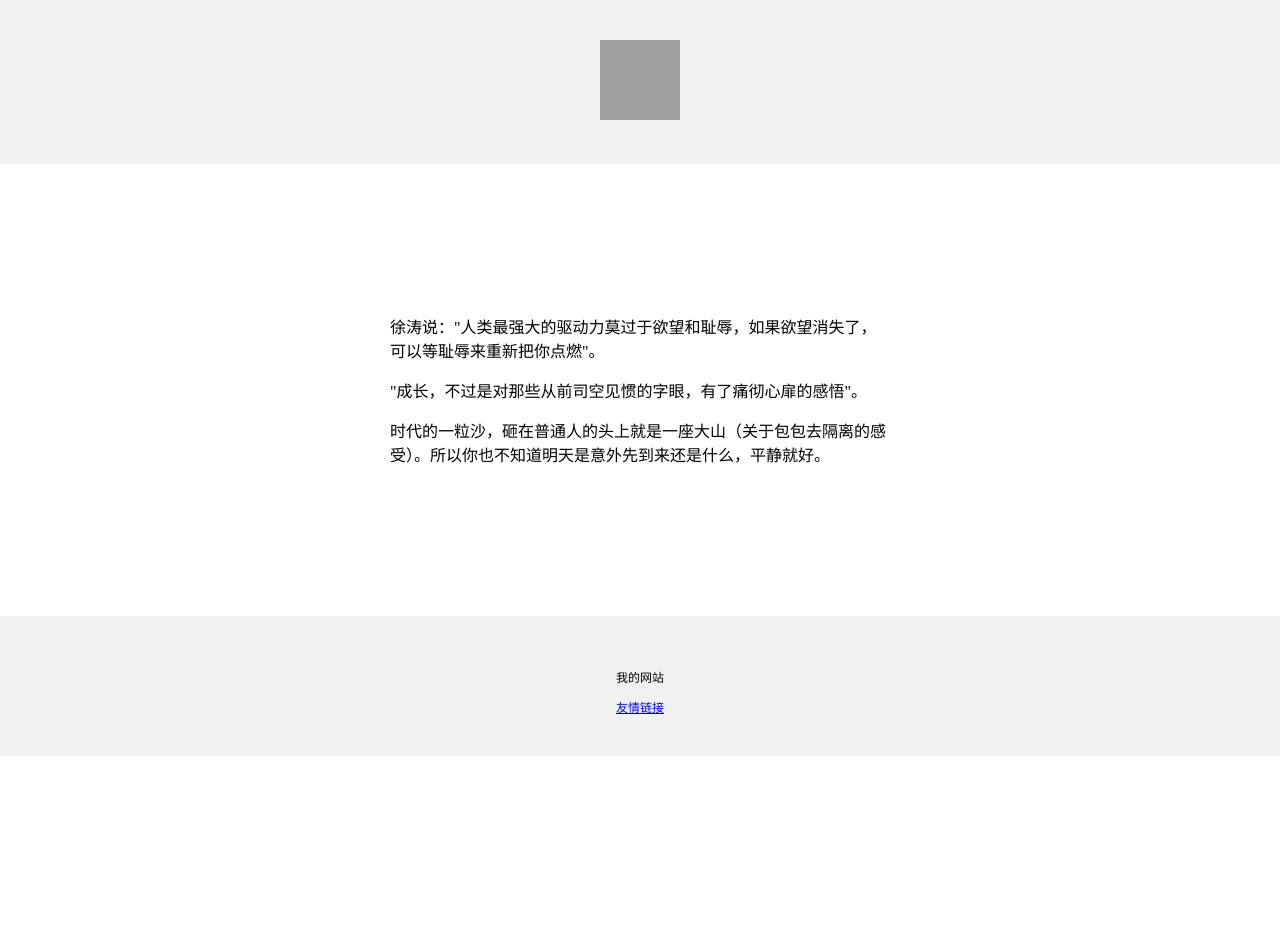
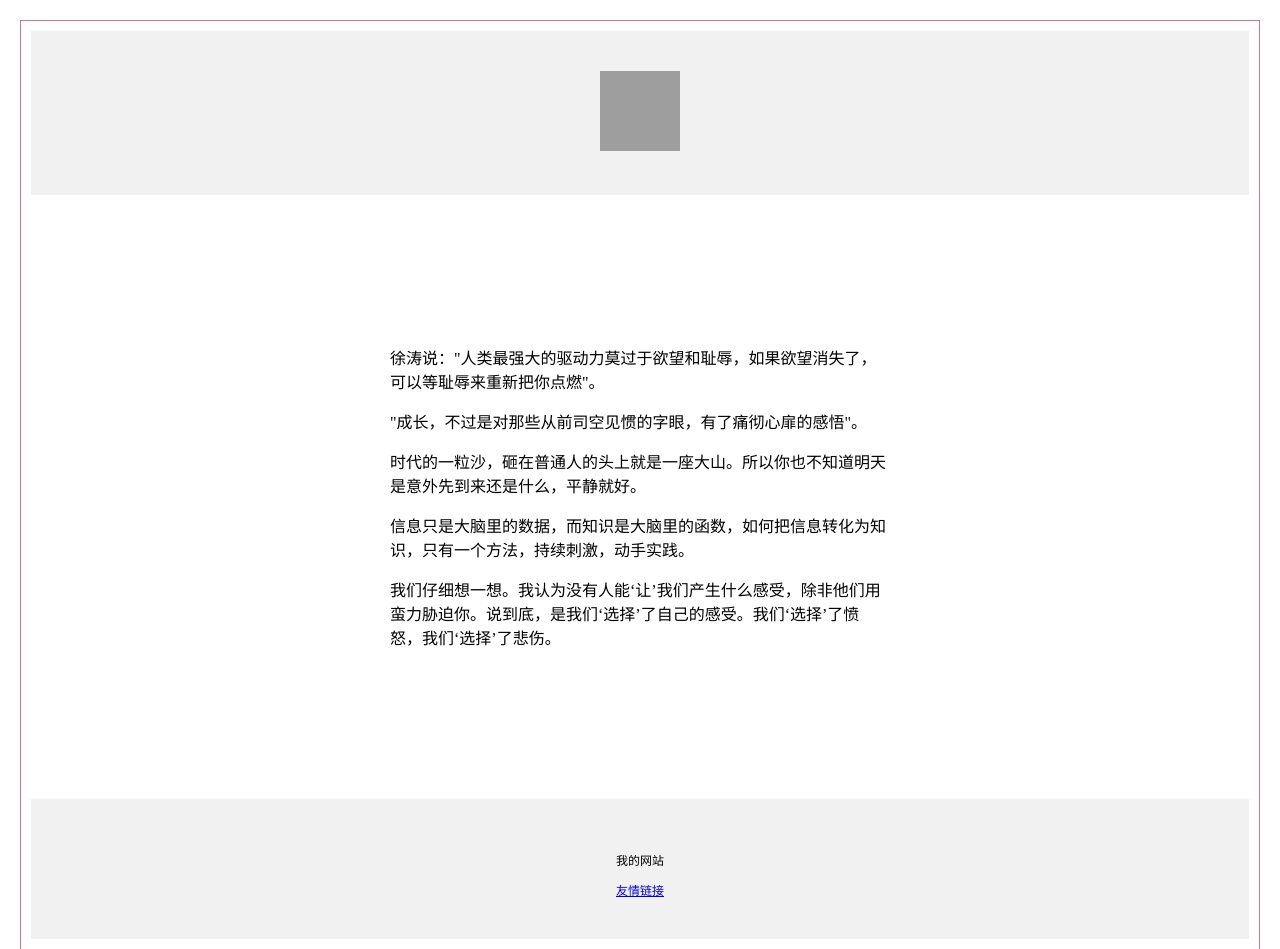
Before and after one commit to wuyunhui0929/wuyunhui, a plain HTML site: page index.html in a window 1280 px wide. Shown: the top 949 px of the page. Before the commit the page ends 800 px from the top, so only its background shows below. Drawn offline with Linux system fonts and the light colour scheme; grey boxes are pictures that could not be loaded.

Commit message:
Add files via upload

```diff
--- a/index.html
+++ b/index.html
@@ -10,7 +10,8 @@
       }
     </style>
   </head>
-  <body>
+  <body style="margin: 20px;border: 1px solid palevioletred;
+  padding: 10px;">
     <div style="
       background-color: #f1f1f1;
       text-align: center;
@@ -26,8 +27,9 @@
       ">
       <p>徐涛说："人类最强大的驱动力莫过于欲望和耻辱，如果欲望消失了，可以等耻辱来重新把你点燃"。</p>
       <p>"成长，不过是对那些从前司空见惯的字眼，有了痛彻心扉的感悟"。</p>
-      <p>时代的一粒沙，砸在普通人的头上就是一座大山（关于包包去隔离的感受）。所以你也不知道明天是意外先到来还是什么，平静就好。</p>
-    </div>
+      <p>时代的一粒沙，砸在普通人的头上就是一座大山。所以你也不知道明天是意外先到来还是什么，平静就好。</p>
+      <p>信息只是大脑里的数据，而知识是大脑里的函数，如何把信息转化为知识，只有一个方法，持续刺激，动手实践。</p>
+      <p>我们仔细想一想。我认为没有人能‘让’我们产生什么感受，除非他们用蛮力胁迫你。说到底，是我们‘选择’了自己的感受。我们‘选择’了愤怒，我们‘选择’了悲伤。</p> </div>
     <div style="
       background-color: #f1f1f1;
       text-align: center;
```
